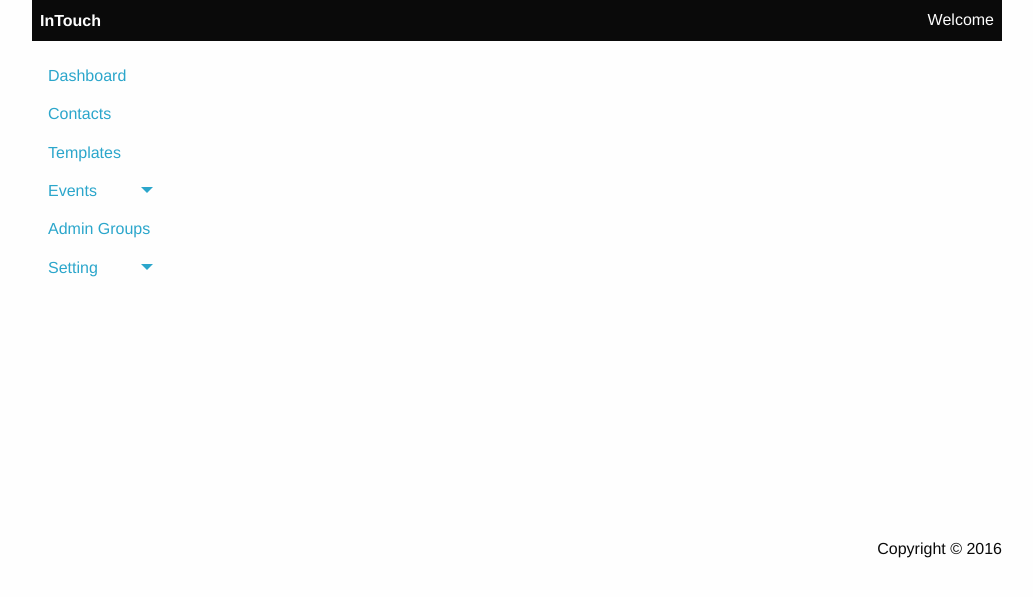
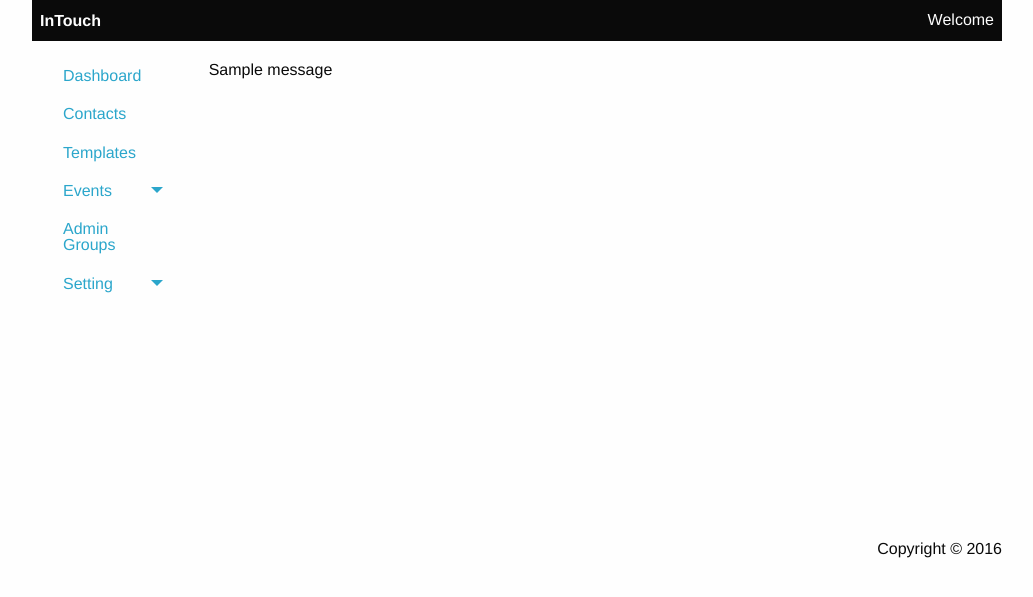
Before and after one commit to dedayoa/keepintouch, a Django app: template core/templates/core/base_generic.html in a window 1280 px wide. Shown: the top 597 px of the page, without its empty margins (123-1156 px from the left). Run offline with Django 3.2, Linux system fonts and the light colour scheme; the template is opened without the code that fills it, so the values that code supplies are empty; tables that the repository leaves empty hold one stand-in row (values such as "Sample post"); one stand-in notice (Sample message) is shown; some libraries are stand-ins or nearby versions.

Commit message:
Implemented "flash" message in the template; block content

```diff
--- a/core/templates/core/base_generic.html
+++ b/core/templates/core/base_generic.html
@@ -26,7 +26,7 @@
 					</div>
 				</div>
 				{% endblock %}
-				<div class="row">
+				<div class="row columns">
 					{% block container %}
 						<div class="hide-for-small-only medium-2 column">
 							{% block lsb %}
@@ -35,7 +35,11 @@
 						</div>
 						<div class="small-12 medium-7 column kitapp-content">
 							{% block content %}
-
+								{% if messages %}
+									{% for message in messages %}
+										<p>{{ message }}</p>
+									{% endfor %}
+								{% endif %}
 							{% endblock %}
 						</div>
 					<div class="medium-3 hide-for-small-only column">{% block rsb %}{% endblock %}</div>
```
